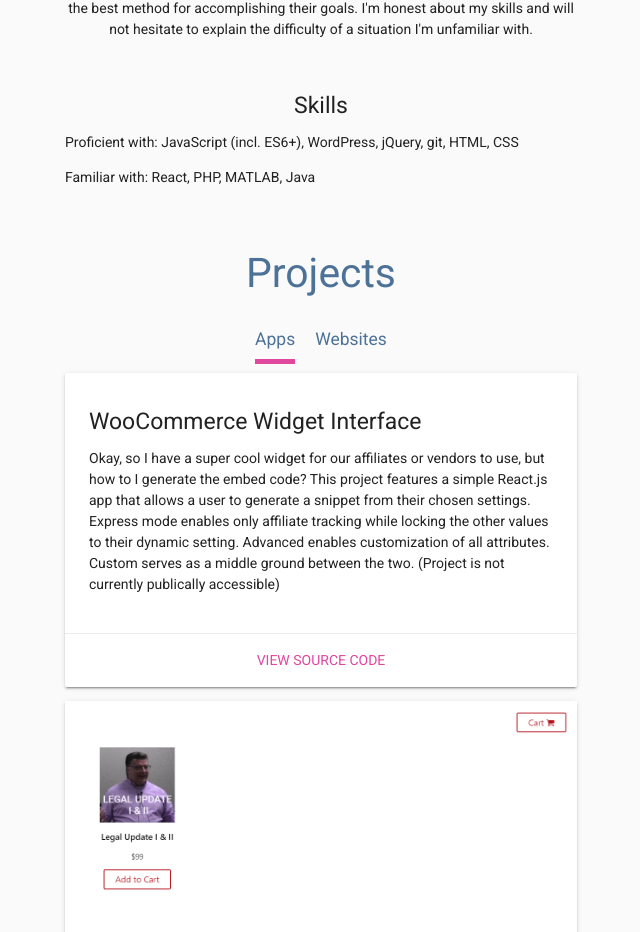
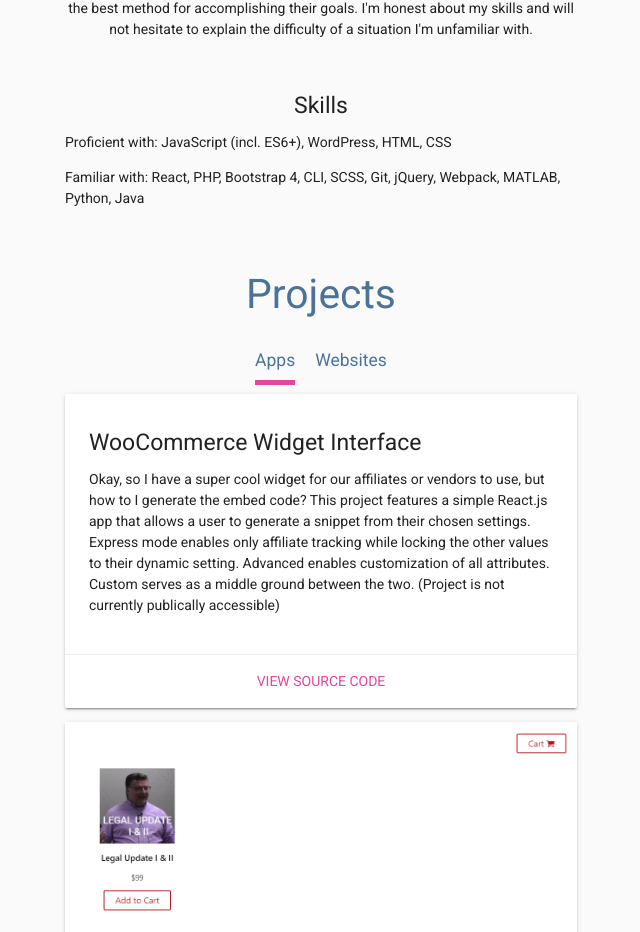
Before and after one commit to zachhardesty7/zachhardesty.com, a React (Create React App) app: page / in a window 1280 px wide. Shown: the part 1171-2103 px from the top of the page, without its empty margins (319-959 px from the left). Built offline with nearby package versions, Linux system fonts and the light colour scheme.

Commit message:
update skill list to match resume

```diff
--- a/src/App.js
+++ b/src/App.js
@@ -146,8 +146,8 @@
           </div>
           <div id='skills'>
             <h5>Skills</h5>
-            <p>Proficient with: JavaScript (incl. ES6+), WordPress, jQuery, git, HTML, CSS</p>
-            <p>Familiar with: React, PHP, MATLAB, Java</p>
+            <p>Proficient with: JavaScript (incl. ES6+), WordPress, HTML, CSS</p>
+            <p>Familiar with: React, PHP, Bootstrap 4, CLI, SCSS, Git, jQuery, Webpack, MATLAB, Python, Java</p>
           </div>
           <div id='projects'>
             <h3>Projects</h3>
```
Also changed, not shown: 7 other files (tests, documents, lock files or other folders).
